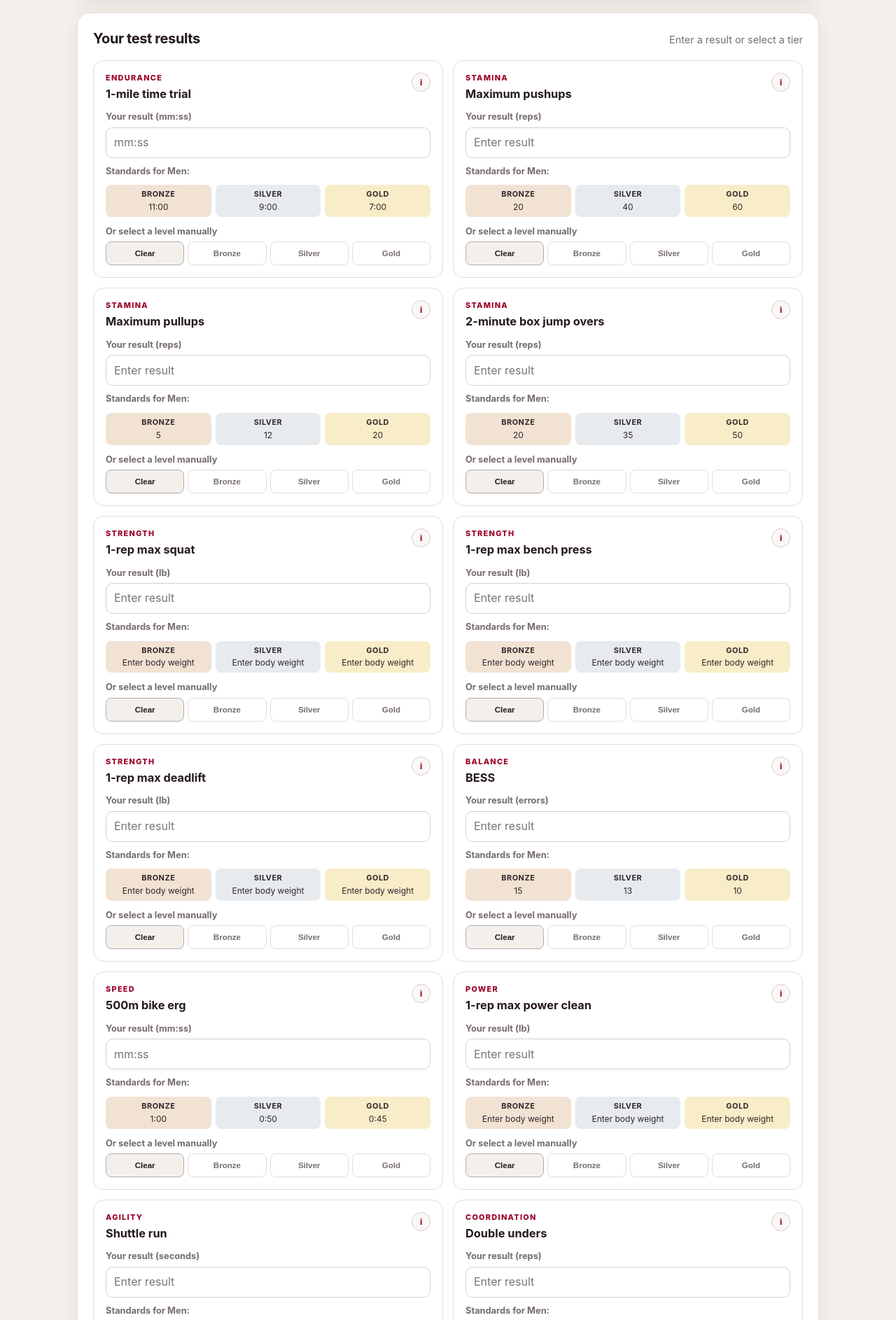
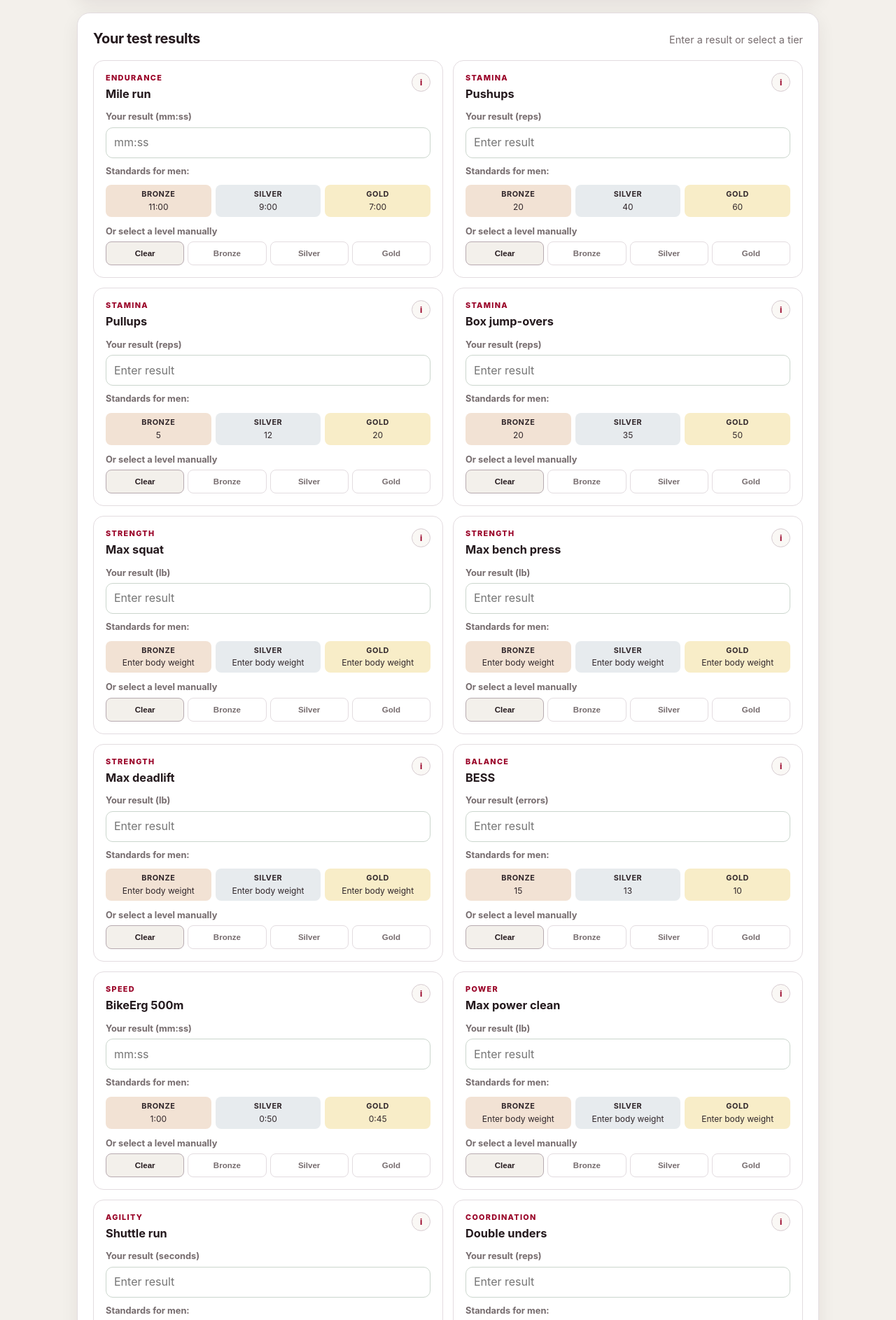
Before and after one commit to bens9775/bulldogbuilt, a plain HTML site: page index.html in a window 1280 px wide. Shown: the part 346-2232 px from the top of the page at 70% size. Drawn offline with Linux system fonts and the light colour scheme.

Commit message:
Update index.html

```diff
--- a/index.html
+++ b/index.html
@@ -166,20 +166,20 @@
 
   <script>
     const tests = [
-      { id:'mile', category:'Endurance', name:'1-mile time trial', type:'time', direction:'lower', standard:[660,540,420], unit:'mm:ss', help:'Run one mile as quickly as you can. Enter your elapsed time as minutes:seconds (for example, 8:35).', display:v=>fmtTime(v), thresholds:['11:00','9:00','7:00'] },
-      { id:'pushups', category:'Stamina', name:'Maximum pushups', type:'number', direction:'higher', standard:{male:[20,40,60],female:[10,20,30]}, unit:'reps', help:'Do as many pushups with good form as you can in a row. Neutral spine, only toes and hands on the ground. Touch your chest to the floor for each rep.', thresholds:['20 / 10','40 / 20','60 / 30'] },
-      { id:'pullups', category:'Stamina', name:'Maximum pullups', type:'number', direction:'higher', standard:{male:[5,12,20],female:[1,5,9]}, unit:'reps', help:'Enter the maximum number of pullups completed according to the program’s testing protocol. The journal lists male/female standards as 5/1, 12/5, and 20/9.', thresholds:['5 / 1','12 / 5','20 / 9'] },
-      { id:'box', category:'Stamina', name:'2-minute box jump overs', type:'number', direction:'higher', standard:[20,35,50], unit:'reps', help:'Enter the total number of box jump overs completed in two minutes. The journal gives the same standards for both sexes.', thresholds:['20','35','50'] },
-      { id:'squat', category:'Strength', name:'1-rep max squat', type:'weight', direction:'higher', standard:{male:[1,1.5,2],female:[.75,1,1.25]}, unit:'lb', help:'Enter your one-repetition maximum squat in pounds. The targets are multiples of body weight. Male/female multipliers: Bronze 1.0x/0.75x, Silver 1.5x/1.0x, Gold 2.0x/1.25x.', thresholds:['1.0x / 0.75x BW','1.5x / 1.0x BW','2.0x / 1.25x BW'] },
-      { id:'bench', category:'Strength', name:'1-rep max bench press', type:'weight', direction:'higher', standard:{male:[.75,1.25,1.5],female:[.5,.75,1]}, unit:'lb', help:'Enter your one-repetition maximum bench press in pounds. Male/female multipliers: Bronze 0.75x/0.5x, Silver 1.25x/0.75x, Gold 1.5x/1.0x body weight.', thresholds:['0.75x / 0.5x BW','1.25x / 0.75x BW','1.5x / 1.0x BW'] },
-      { id:'deadlift', category:'Strength', name:'1-rep max deadlift', type:'weight', direction:'higher', standard:{male:[1.5,2,2.5],female:[1,1.25,1.5]}, unit:'lb', help:'Enter your one-repetition maximum deadlift in pounds. Male/female multipliers: Bronze 1.5x/1.0x, Silver 2.0x/1.25x, Gold 2.5x/1.5x body weight.', thresholds:['1.5x / 1.0x BW','2.0x / 1.25x BW','2.5x / 1.5x BW'] },
+      { id:'mile', category:'Endurance', name:'Mile run', type:'time', direction:'lower', standard:[660,540,420], unit:'mm:ss', help:'Run one mile as quickly as you can. Enter your elapsed time as minutes:seconds (for example, 8:35).', display:v=>fmtTime(v), thresholds:['11:00','9:00','7:00'] },
+      { id:'pushups', category:'Stamina', name:'Pushups', type:'number', direction:'higher', standard:{male:[20,40,60],female:[10,20,30]}, unit:'reps', help:'Do as many pushups with good form as you can without stopping. Neutral spine, only toes and hands on the ground. Touch your chest to the floor for each rep.', thresholds:['20 / 10','40 / 20','60 / 30'] },
+      { id:'pullups', category:'Stamina', name:'Pullups', type:'number', direction:'higher', standard:{male:[5,12,20],female:[1,5,9]}, unit:'reps', help:'Do as many pushups with good form as you can without stopping. Neutral spine, only toes and hands on the ground. Touch your chest to the floor for each rep.', thresholds:['5 / 1','12 / 5','20 / 9'] },
+      { id:'box', category:'Stamina', name:'Box jump-overs', type:'number', direction:'higher', standard:[20,35,50], unit:'reps', help:'Enter the total number of box jump overs completed in two minutes. The journal gives the same standards for both sexes.', thresholds:['20','35','50'] },
+      { id:'squat', category:'Strength', name:'Max squat', type:'weight', direction:'higher', standard:{male:[1,1.5,2],female:[.75,1,1.25]}, unit:'lb', help:'Enter your one-repetition maximum squat in pounds. The targets are multiples of body weight. Male/female multipliers: Bronze 1.0x/0.75x, Silver 1.5x/1.0x, Gold 2.0x/1.25x.', thresholds:['1.0x / 0.75x BW','1.5x / 1.0x BW','2.0x / 1.25x BW'] },
+      { id:'bench', category:'Strength', name:'Max bench press', type:'weight', direction:'higher', standard:{male:[.75,1.25,1.5],female:[.5,.75,1]}, unit:'lb', help:'Enter your one-repetition maximum bench press in pounds. Male/female multipliers: Bronze 0.75x/0.5x, Silver 1.25x/0.75x, Gold 1.5x/1.0x body weight.', thresholds:['0.75x / 0.5x BW','1.25x / 0.75x BW','1.5x / 1.0x BW'] },
+      { id:'deadlift', category:'Strength', name:'Max deadlift', type:'weight', direction:'higher', standard:{male:[1.5,2,2.5],female:[1,1.25,1.5]}, unit:'lb', help:'Enter your one-repetition maximum deadlift in pounds. Male/female multipliers: Bronze 1.5x/1.0x, Silver 2.0x/1.25x, Gold 2.5x/1.5x body weight.', thresholds:['1.5x / 1.0x BW','2.0x / 1.25x BW','2.5x / 1.5x BW'] },
       { id:'bess', category:'Balance', name:'BESS', type:'number', direction:'lower', standard:[15,13,10], unit:'errors', help:'Enter your BESS score. The journal lists 15, 13, and 10 for Bronze, Silver, and Gold respectively; lower scores are treated as better. Follow the official BESS protocol when testing.', thresholds:['15','13','10'] },
-      { id:'bike', category:'Speed', name:'500m bike erg', type:'time', direction:'lower', standard:[60,50,45], unit:'mm:ss', help:'Enter the time to complete 500 meters on a bike erg, as minutes:seconds. Lower times earn higher tiers.', display:v=>fmtTime(v), thresholds:['1:00','0:50','0:45'] },
-      { id:'clean', category:'Power', name:'1-rep max power clean', type:'weight', direction:'higher', standard:{male:[.8,1.1,1.4],female:[.5,.75,1]}, unit:'lb', help:'Enter your one-repetition maximum power clean in pounds. Male/female multipliers: Bronze 0.8x/0.5x, Silver 1.1x/0.75x, Gold 1.4x/1.0x body weight.', thresholds:['0.8x / 0.5x BW','1.1x / 0.75x BW','1.4x / 1.0x BW'] },
+      { id:'bike', category:'Speed', name:'BikeErg 500m', type:'time', direction:'lower', standard:[60,50,45], unit:'mm:ss', help:'Enter the time to complete 500 meters on a BikeErg, as minutes:seconds. Lower times earn higher tiers.', display:v=>fmtTime(v), thresholds:['1:00','0:50','0:45'] },
+      { id:'clean', category:'Power', name:'Max power clean', type:'weight', direction:'higher', standard:{male:[.8,1.1,1.4],female:[.5,.75,1]}, unit:'lb', help:'Enter your one-repetition maximum power clean in pounds. Male/female multipliers: Bronze 0.8x/0.5x, Silver 1.1x/0.75x, Gold 1.4x/1.0x body weight.', thresholds:['0.8x / 0.5x BW','1.1x / 0.75x BW','1.4x / 1.0x BW'] },
       { id:'shuttle', category:'Agility', name:'Shuttle run', type:'decimal', direction:'lower', standard:{male:[10,8,6],female:[11,9,7]}, strict:true, unit:'seconds', help:'Enter your shuttle-run time in seconds. The journal specifies strict cutoffs (<10/<11 seconds for Bronze, <8/<9 for Silver, <6/<7 for Gold), with male/female values in that order.', thresholds:['<10 / <11 s','<8 / <9 s','<6 / <7 s'] },
       { id:'du', category:'Coordination', name:'Double unders', type:'number', direction:'higher', standard:[20,40,60], unit:'reps', help:'Enter the number of consecutive or scored double unders according to the program’s testing protocol. The journal lists 20, 40, and 60.', thresholds:['20','40','60'] },
-      { id:'ohs', category:'Flexibility', name:'Overhead squat (FMS)', type:'select', direction:'select', standard:null, unit:'level', help:'The journal’s flexibility row lists “Deep Squat” under Bronze, “2 FMS” under Silver, and “3 FMS” under Gold. It does not define a numerical Bronze FMS score or describe the assessment protocol.', thresholds:['Deep squat','2 FMS','3 FMS'], options:[['','Not assessed'],['0','Below deep squat'],['1','Deep squat (Bronze)'],['2','2 FMS (Silver)'],['3','3 FMS (Gold)']] },
-      { id:'throw', category:'Accuracy', name:'Tennis ball throw test', type:'number', direction:'higher', standard:[2,3,4], unit:'targets / 6', help:'Enter the number of targets hit out of six. The journal lists 2/6 for Bronze, 3/6 for Silver, and 4/6 for Gold.', thresholds:['2 / 6','3 / 6','4 / 6'], min:0, max:6 }
+      { id:'ohs', category:'Flexibility', name:'Overhead squat', type:'select', direction:'select', standard:null, unit:'level', help:'The journal’s flexibility row lists “Deep Squat” under Bronze, “2 FMS” under Silver, and “3 FMS” under Gold. It does not define a numerical Bronze FMS score or describe the assessment protocol.', thresholds:['Deep squat','2 FMS','3 FMS'], options:[['','Not assessed'],['0','Below deep squat'],['1','Deep squat (Bronze)'],['2','2 FMS (Silver)'],['3','3 FMS (Gold)']] },
+      { id:'throw', category:'Accuracy', name:'Tennis ball throw', type:'number', direction:'higher', standard:[2,3,4], unit:'targets / 6', help:'Enter the number of targets hit out of six. The journal lists 2/6 for Bronze, 3/6 for Silver, and 4/6 for Gold.', thresholds:['2 / 6','3 / 6','4 / 6'], min:0, max:6 }
     ];
     const state = Object.fromEntries(tests.map(t => [t.id, { value:'', manual:null, score:null }]));
     const $ = id => document.getElementById(id);
@@ -317,7 +317,7 @@
       });
     }
     function update() {
-      const standardsSex = $('sex').value === 'male' ? 'Men' : 'Women';
+      const standardsSex = $('sex').value === 'male' ? 'men' : 'women';
       document.querySelectorAll('.standards-label').forEach(label => {
         label.textContent = `Standards for ${standardsSex}:`;
       });
```
